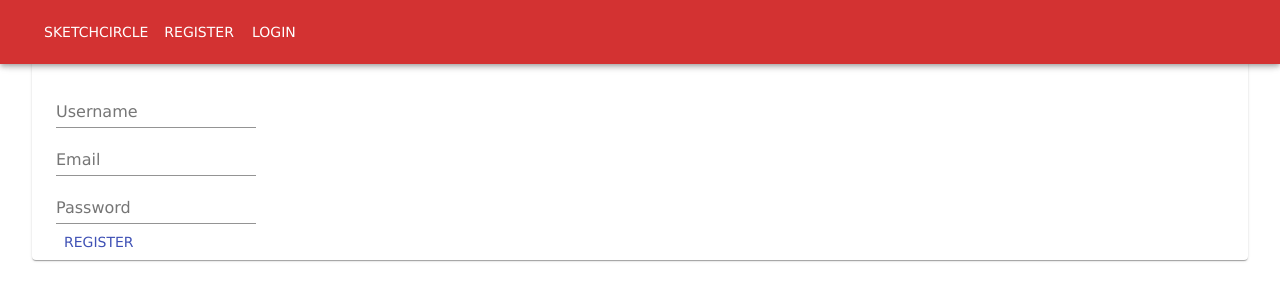
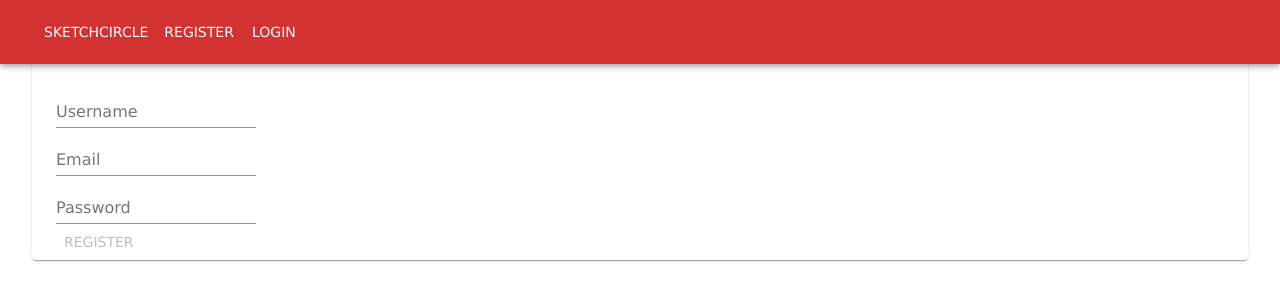
Before and after one commit to smclaughlan/sketchcircle, a React (Create React App) app: page /register in a window 1280 px wide. Shown: the top 300 px of the page. Built offline with nearby package versions, Linux system fonts and the light colour scheme; no server answers; what showdown would draw is missing.

Commit message:
Only allow register with information entered

```diff
--- a/src/components/Register.js
+++ b/src/components/Register.js
@@ -9,12 +9,24 @@ const Register = (props) => {
     email: '',
     password: '',
   });
+  const [registerEnabled, setRegisterEnabled] = React.useState(false);
+
+  const checkRegisterButton = () => {
+    if (registerData.username.length > 0 && registerData.password.length > 0
+      && registerData.email.indexOf("@") !== -1
+      && registerData.email.indexOf(".") !== -1) {
+      setRegisterEnabled(true);
+    } else {
+      setRegisterEnabled(false);
+    }
+  }
 
   const userNameChange = (event) => {
     setRegisterData({
       ...registerData,
       username: event.target.value,
     });
+    checkRegisterButton();
   }
 
   const passwordChange = (event) => {
@@ -22,6 +34,7 @@ const Register = (props) => {
       ...registerData,
       password: event.target.value,
     });
+    checkRegisterButton();
   }
 
   const emailChange = (event) => {
@@ -29,6 +42,7 @@ const Register = (props) => {
       ...registerData,
       email: event.target.value,
     });
+    checkRegisterButton();
   }
 
   const registerUser = (event) => {
@@ -55,7 +69,11 @@ const Register = (props) => {
               <TextField label="Password" type="password" onChange={passwordChange} />
             </div>
             <div>
-              <Button color="primary" type="submit">Register</Button>
+              {registerEnabled ?
+                <Button color="primary" type="submit">Register</Button>
+                :
+                <Button color="primary" type="submit" disabled>Register</Button>
+              }
             </div>
           </form>
         </Container>
```
